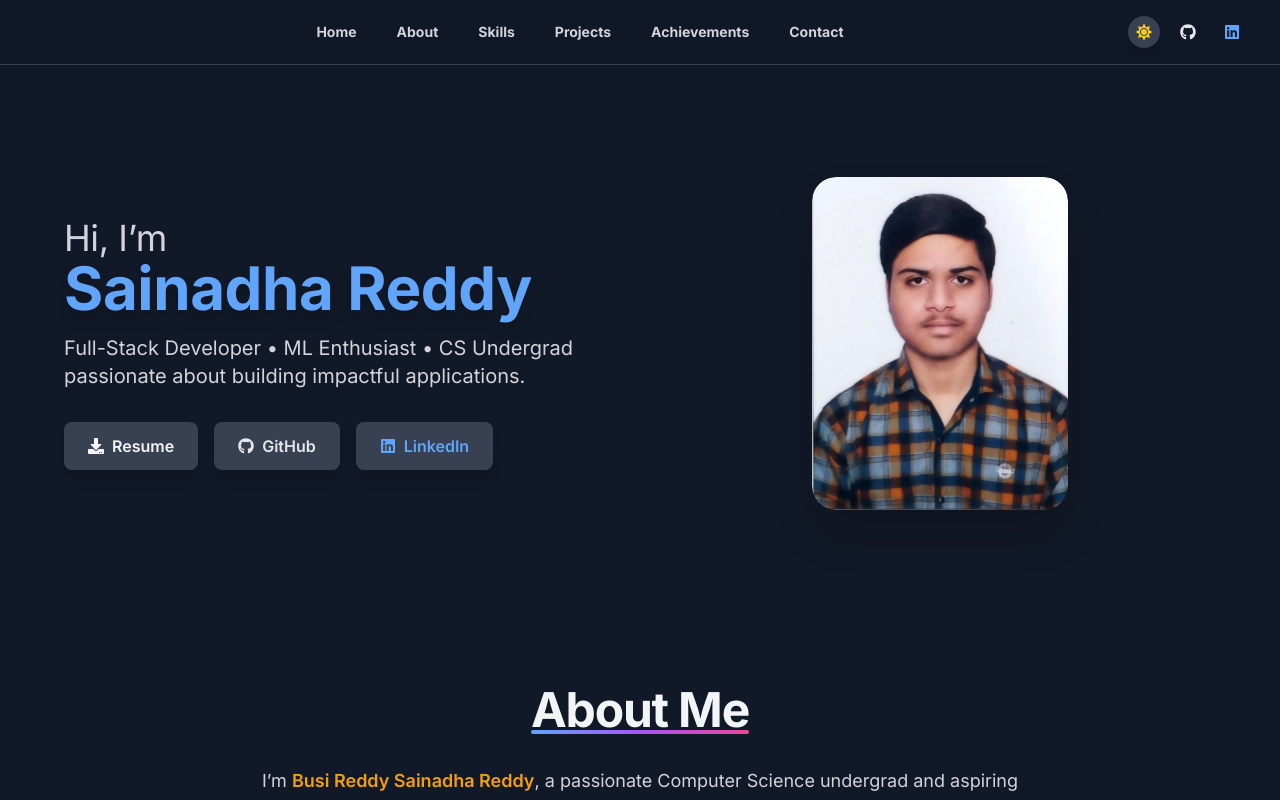
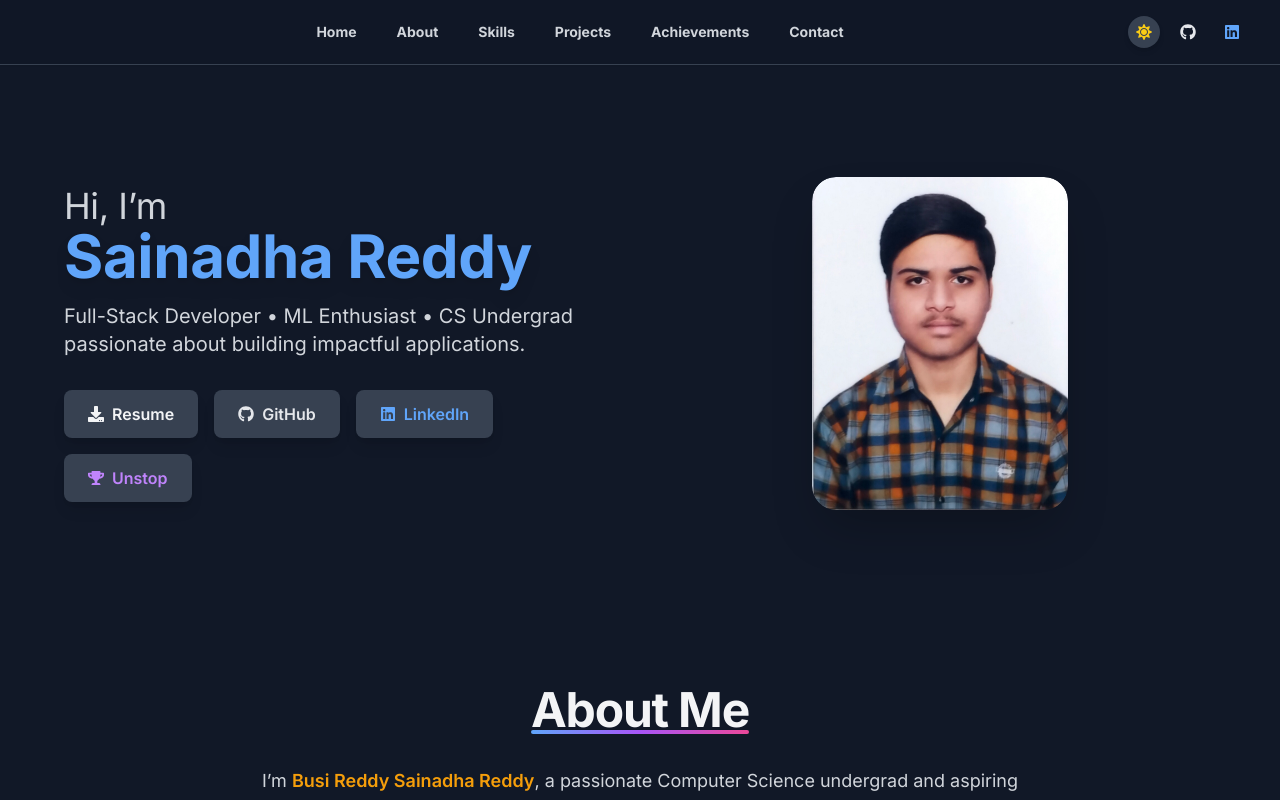
Before and after one commit to sainadhareddy2636/portfolio-website, a React (Create React App) app: page / in a window 1280 px wide. Shown: the top 800 px of the page. Built offline with nearby package versions, Linux system fonts and the light colour scheme; the HTML template or start-up script is replaced by a standard one.

Commit message:
updated achievements

```diff
--- a/src/components/Achievements.jsx
+++ b/src/components/Achievements.jsx
@@ -2,11 +2,12 @@ import React from "react";
 import SectionTitle from "./SectionTitle";
 
 const items = [
-  "📊 Qualified GATE 2025 in both CS and DA — showcasing proficiency in Problem Solving, Machine Learning, Probability & Statistics, Databases, Data Structures, and Algorithms",
-  "🏆 Winner in 2 consecutive editions of QuiZone organised by the Siddartha Group of Institutions",
-  "🥈 Secured 2nd place in State-Level Quiz Expo, Government of Telangana (400+ participants)",
-  "💡 Participated in Hackathons & Olympiads — Problem-solving & Innovation",
-  "💻 Solved 250+ Coding Questions on various competitive programming platforms"
+  "📊 Qualified GATE 2025 in both CS and DA — Demonstrated proficiency in Problem Solving, Machine Learning, Probability & Statistics, Databases, Data Structures, and Algorithms",
+  "🏆 Winner of 2 consecutive editions of QuiZone organized by the Siddartha Group of Institutions",
+  "🥈 Runner-up (2nd place) in the State-Level Maths Olympiad (2017) — Competed with 500+ students and received the award on National Mathematics Day (Ramanujan’s Birthday)",
+  "🥈 Secured 2nd place in the State-Level Quiz Expo organized by the Government of Telangana (400+ participants)",
+  "💡 Actively participated in Hackathons & Olympiads — Showcasing skills in problem-solving and innovation",
+  "💻 Solved 250+ coding problems on various competitive programming platforms"
 ];
 
 export default function Achievements() {
--- a/src/components/Header.jsx
+++ b/src/components/Header.jsx
@@ -1,5 +1,5 @@
 import { motion } from "framer-motion";
-import { FaDownload, FaGithub, FaLinkedin } from "react-icons/fa";
+import { FaDownload, FaGithub, FaLinkedin, FaTrophy } from "react-icons/fa"; // <-- Added FaTrophy
 
 export default function Header() {
   return (
@@ -52,6 +52,16 @@ export default function Header() {
             >
               <FaLinkedin /> LinkedIn
             </a>
+
+            {/* New Unstop Button */}
+            <a
+              href="https://unstop.com/u/busisai7505"
+              target="_blank"
+              rel="noopener noreferrer"
+              className="inline-flex items-center gap-2 px-6 py-3 rounded-lg bg-gray-200 dark:bg-gray-700 text-purple-700 dark:text-purple-400 font-semibold hover:bg-gray-300 dark:hover:bg-gray-600 hover:scale-105 transition-all duration-300 shadow-lg"
+            >
+              <FaTrophy /> Unstop
+            </a>
           </div>
         </motion.div>
 
@@ -63,18 +73,13 @@ export default function Header() {
           className="flex justify-center"
         >
           <div className="relative w-48 md:w-64 group">
-            {/* Simple border */}
             <div className="absolute inset-0 rounded-3xl bg-gray-300 dark:bg-gray-700 p-1 -z-10" />
-
-            {/* Image container with professional hover */}
             <div className="w-full h-full rounded-3xl overflow-hidden relative shadow-2xl transform transition-transform duration-500 group-hover:scale-105 group-hover:shadow-xl">
               <img
                 src="/Sainadha_Reddy_Profile_photo.jpg"
                 alt="Busi Reddy"
                 className="w-full h-full object-cover rounded-3xl"
               />
-
-              {/* Subtle overlay */}
               <div className="absolute inset-0 bg-black/0 dark:bg-black/0 transition-colors duration-500 group-hover:bg-black/10 dark:group-hover:bg-black/20 rounded-3xl" />
             </div>
           </div>
```
